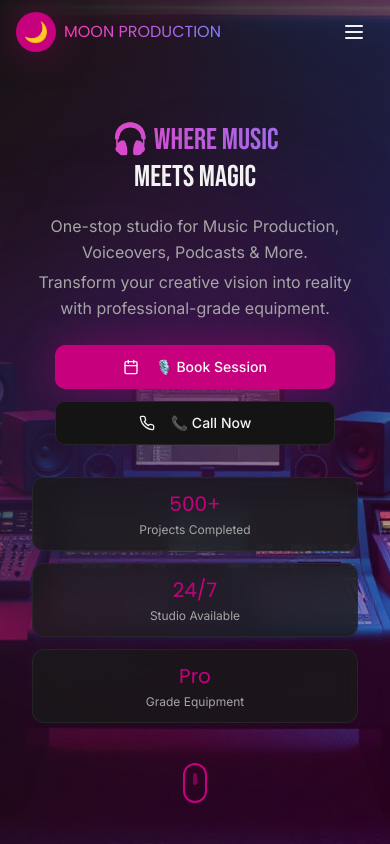
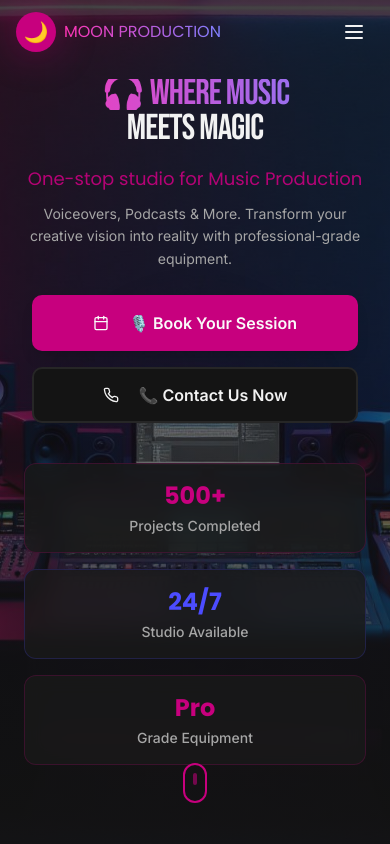
Before and after one commit to smbgAlokk/Moon-Production, a React (Vite) app: page / in a window 390 px wide. Shown: the top 844 px of the page. Built offline with nearby package versions, Linux system fonts and the light colour scheme.

Commit message:
Improve Hero Section mobile view
Enhance the Hero Section's appearance on mobile devices. Adjustments made to ensure a more attractive and engaging user experience on smaller screens, while maintaining the existing laptop view.

```diff
--- a/src/components/HeroSection.tsx
+++ b/src/components/HeroSection.tsx
@@ -13,68 +13,73 @@ const HeroSection = () => {
           alt="Professional recording studio"
           className="w-full h-full object-cover"
         />
-        <div className="absolute inset-0 studio-gradient"></div>
+        <div className="absolute inset-0 bg-gradient-to-b from-background/80 via-background/60 to-background/90 md:bg-gradient-to-r md:from-background/60 md:via-background/40 md:to-background/80"></div>
       </div>
 
-      {/* Animated Background Elements */}
+      {/* Mobile-Optimized Animated Background Elements */}
       <div className="absolute inset-0 z-10">
-        <div className="absolute top-1/4 left-1/4 w-64 h-64 bg-primary/10 rounded-full blur-3xl animate-float"></div>
-        <div className="absolute bottom-1/4 right-1/4 w-96 h-96 bg-accent/10 rounded-full blur-3xl animate-float" style={{ animationDelay: '1s' }}></div>
+        <div className="absolute top-1/6 left-1/6 w-32 h-32 md:w-64 md:h-64 bg-primary/8 rounded-full blur-2xl md:blur-3xl animate-float"></div>
+        <div className="absolute bottom-1/6 right-1/6 w-40 h-40 md:w-96 md:h-96 bg-accent/8 rounded-full blur-2xl md:blur-3xl animate-float" style={{ animationDelay: '1s' }}></div>
+        <div className="absolute top-1/2 left-1/2 transform -translate-x-1/2 -translate-y-1/2 w-48 h-48 md:w-80 md:h-80 bg-studio-glow/5 rounded-full blur-3xl animate-pulse"></div>
       </div>
 
       {/* Content */}
-      <div className="relative z-20 container mx-auto px-4 sm:px-6 lg:px-8 text-center">
-        <div className="max-w-4xl mx-auto">
-          {/* Main Heading */}
-          <h1 className="font-hero text-3xl xs:text-4xl sm:text-5xl md:text-6xl lg:text-7xl xl:text-8xl mb-4 sm:mb-6 leading-tight">
-            <span className="block text-gradient">🎧 WHERE MUSIC</span>
-            <span className="block text-foreground">MEETS MAGIC</span>
-          </h1>
+      <div className="relative z-20 container mx-auto px-6 py-8 md:px-8 text-center">
+        <div className="max-w-4xl mx-auto space-y-6 md:space-y-8">
+          {/* Main Heading - Mobile Optimized */}
+          <div className="space-y-2 md:space-y-4">
+            <h1 className="font-hero text-4xl xs:text-5xl sm:text-6xl md:text-7xl lg:text-8xl leading-[0.85] tracking-tight">
+              <span className="block text-gradient mb-1 md:mb-2">🎧 WHERE MUSIC</span>
+              <span className="block text-foreground">MEETS MAGIC</span>
+            </h1>
+          </div>
 
-          {/* Subheading */}
-          <p className="text-base sm:text-lg md:text-xl lg:text-2xl text-muted-foreground mb-6 sm:mb-8 max-w-2xl mx-auto px-4 leading-relaxed">
-            One-stop studio for Music Production, Voiceovers, Podcasts & More.
-            <span className="block mt-1">Transform your creative vision into reality with professional-grade equipment.</span>
-          </p>
+          {/* Mobile-Friendly Subheading */}
+          <div className="space-y-3 md:space-y-4">
+            <p className="text-lg xs:text-xl sm:text-2xl md:text-3xl font-heading text-primary/90 leading-tight">
+              One-stop studio for Music Production
+            </p>
+            <p className="text-sm xs:text-base sm:text-lg md:text-xl text-muted-foreground max-w-lg mx-auto leading-relaxed">
+              Voiceovers, Podcasts & More. Transform your creative vision into reality with professional-grade equipment.
+            </p>
+          </div>
 
-          {/* CTA Buttons */}
-          <div className="flex flex-col sm:flex-row items-center justify-center gap-3 sm:gap-4 mb-8 sm:mb-12 px-4">
+          {/* Mobile-First CTA Buttons */}
+          <div className="flex flex-col gap-4 px-2 md:flex-row md:justify-center md:gap-6 md:px-0">
             <Button
               size="lg"
-              className="studio-glow hover-glow text-sm sm:text-base md:text-lg px-4 sm:px-6 md:px-8 py-3 sm:py-4 w-full sm:w-auto max-w-[280px] sm:min-w-[200px] transition-bounce"
+              className="studio-glow hover-glow text-base md:text-lg px-8 py-4 h-14 md:h-16 font-semibold shadow-lg transition-all duration-300 hover:scale-105"
               asChild
             >
               <Link to="/booking">
-                <Calendar className="w-4 h-4 sm:w-5 sm:h-5 mr-2 flex-shrink-0" />
-                <span className="hidden sm:inline">🎙️ Book Your Session</span>
-                <span className="sm:hidden">🎙️ Book Session</span>
+                <Calendar className="w-5 h-5 mr-3" />
+                🎙️ Book Your Session
               </Link>
             </Button>
             <Button
               variant="outline"
               size="lg"
-              className="text-sm sm:text-base md:text-lg px-4 sm:px-6 md:px-8 py-3 sm:py-4 w-full sm:w-auto max-w-[280px] sm:min-w-[200px] glass-effect hover-glow transition-bounce"
+              className="text-base md:text-lg px-8 py-4 h-14 md:h-16 font-semibold glass-effect hover-glow transition-all duration-300 hover:scale-105 border-2"
               onClick={() => window.open('tel:+918528934948', '_blank')}
             >
-              <Phone className="w-4 h-4 sm:w-5 sm:h-5 mr-2 flex-shrink-0" />
-              <span className="hidden sm:inline">📞 Contact Us Now</span>
-              <span className="sm:hidden">📞 Call Now</span>
+              <Phone className="w-5 h-5 mr-3" />
+              📞 Contact Us Now
             </Button>
           </div>
 
-          {/* Quick Stats */}
-          <div className="grid grid-cols-1 xs:grid-cols-3 gap-3 sm:gap-6 max-w-2xl mx-auto px-4">
-            <div className="glass-effect p-3 sm:p-4 rounded-lg hover-glow transition-studio text-center">
-              <div className="text-xl sm:text-2xl font-heading text-primary mb-1">500+</div>
-              <div className="text-xs sm:text-sm text-muted-foreground">Projects Completed</div>
+          {/* Enhanced Mobile Stats */}
+          <div className="grid grid-cols-1 xs:grid-cols-3 gap-4 md:gap-6 max-w-lg md:max-w-2xl mx-auto pt-4">
+            <div className="glass-effect p-4 md:p-6 rounded-xl hover-glow transition-all duration-300 hover:scale-105 border border-primary/20">
+              <div className="text-2xl md:text-3xl font-heading text-primary mb-1 font-bold">500+</div>
+              <div className="text-sm md:text-base text-muted-foreground font-medium">Projects Completed</div>
             </div>
-            <div className="glass-effect p-3 sm:p-4 rounded-lg hover-glow transition-studio text-center">
-              <div className="text-xl sm:text-2xl font-heading text-primary mb-1">24/7</div>
-              <div className="text-xs sm:text-sm text-muted-foreground">Studio Available</div>
+            <div className="glass-effect p-4 md:p-6 rounded-xl hover-glow transition-all duration-300 hover:scale-105 border border-accent/20">
+              <div className="text-2xl md:text-3xl font-heading text-accent mb-1 font-bold">24/7</div>
+              <div className="text-sm md:text-base text-muted-foreground font-medium">Studio Available</div>
             </div>
-            <div className="glass-effect p-3 sm:p-4 rounded-lg hover-glow transition-studio text-center">
-              <div className="text-xl sm:text-2xl font-heading text-primary mb-1">Pro</div>
-              <div className="text-xs sm:text-sm text-muted-foreground">Grade Equipment</div>
+            <div className="glass-effect p-4 md:p-6 rounded-xl hover-glow transition-all duration-300 hover:scale-105 border border-studio-glow/20 xs:col-span-1">
+              <div className="text-2xl md:text-3xl font-heading text-studio-glow mb-1 font-bold">Pro</div>
+              <div className="text-sm md:text-base text-muted-foreground font-medium">Grade Equipment</div>
             </div>
           </div>
         </div>
```
